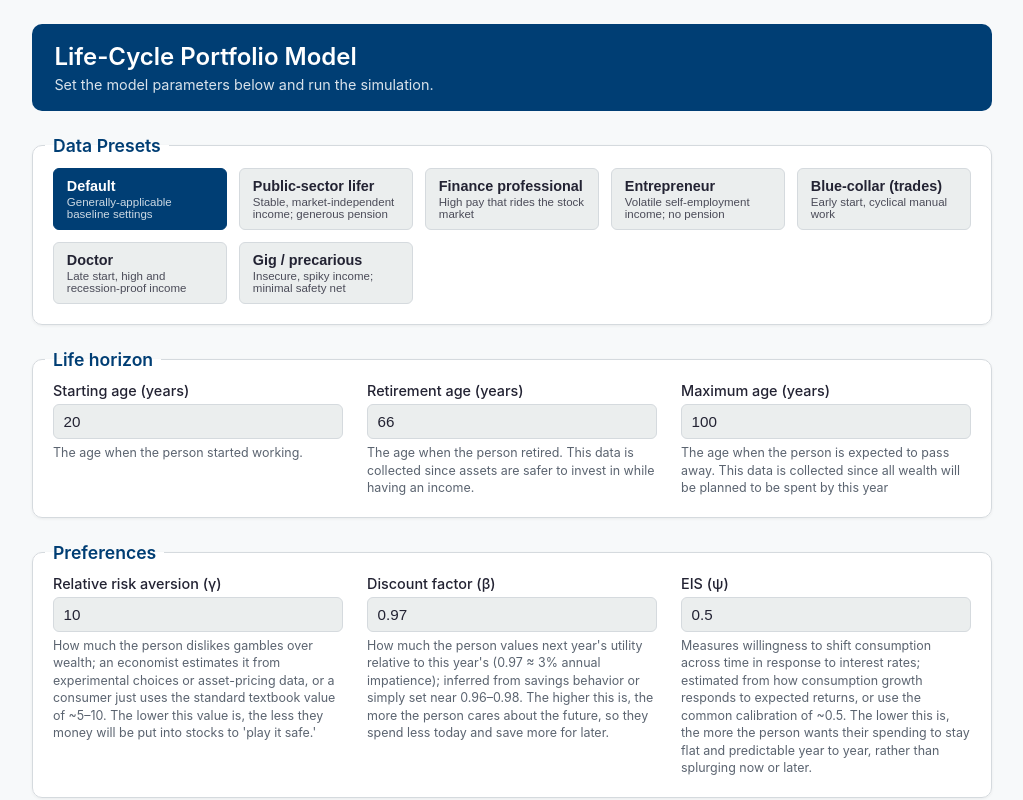
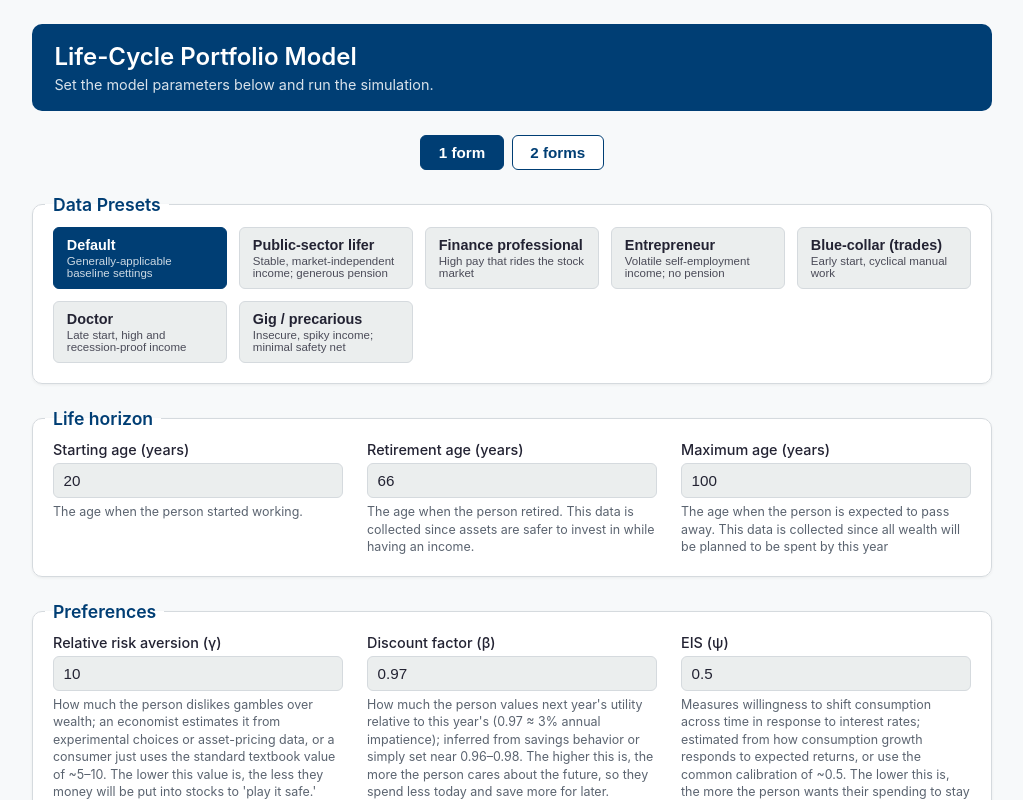
Before and after one commit to gmich1/Life-Cycle-Model-Website, a React (Create React App) app in the folder Real/frontend/: page / in a window 1280 px wide. Shown: the top 800 px of the page, without its empty margins (128-1151 px from the left). Built offline with nearby package versions, Linux system fonts and the light colour scheme.

Commit message:
feat: 1/2-instance toggle with side-by-side compare layout

```diff
--- a/Real/frontend/src/pages/Inputs.css
+++ b/Real/frontend/src/pages/Inputs.css
@@ -312,3 +312,66 @@
 .sim-panel--red  .panel-form   { grid-area: red-form; }
 .sim-panel--red  .panel-charts { grid-area: red-charts; }
 .sim-panel--red  .panel-table  { grid-area: red-table; }
+
+/* Instance toggle */
+.instance-toggle {
+  display: flex;
+  gap: 0.5rem;
+  justify-content: center;
+  margin: 0 0 1.5rem;
+}
+.toggle-pill {
+  padding: 0.5rem 1.1rem;
+  font-size: 0.95rem;
+  font-weight: 600;
+  color: var(--imperial-blue);
+  background: #fff;
+  border: 1px solid var(--imperial-blue);
+  border-radius: var(--radius-sm);
+  cursor: pointer;
+}
+.toggle-pill.active {
+  background: var(--imperial-blue);
+  color: #fff;
+}
+
+/* Hidden (retained) panel */
+.sim-panel--hidden { display: none; }
+
+/* Two-instance compare layout. The grid breaks out of the 960px column so
+   two forms fit; the two table areas span both columns (full-width, stacked). */
+.compare-grid--two {
+  width: 96vw;
+  position: relative;
+  left: 50%;
+  transform: translateX(-50%);
+  display: grid;
+  grid-template-columns: 1fr 1fr;
+  gap: 0 1.5rem;
+  grid-template-areas:
+    "blue-form   red-form"
+    "blue-charts red-charts"
+    "blue-table  blue-table"
+    "red-table   red-table";
+}
+/* Inside the compare grid the results must not do their single-mode 96vw
+   break-out; the grid areas control width instead. */
+.compare-grid--two .results {
+  width: auto;
+  left: auto;
+  transform: none;
+}
+
+/* Narrow screens: one column, band grouping preserved. */
+@media (max-width: 900px) {
+  .compare-grid--two {
+    grid-template-columns: 1fr;
+    grid-template-areas:
+      "blue-form"
+      "red-form"
+      "blue-charts"
+      "red-charts"
+      "blue-table"
+      "red-table";
+  }
+}
--- a/Real/frontend/src/pages/Inputs.js
+++ b/Real/frontend/src/pages/Inputs.js
@@ -1,15 +1,45 @@
-import React from 'react'
+import React, { useState } from 'react'
 import './Inputs.css'
 import SimulationPanel from './SimulationPanel'
 
 function Inputs() {
+  const [instances, setInstances] = useState(1)
+  const [redEverShown, setRedEverShown] = useState(false)
+
+  function setCount(n) {
+    setInstances(n)
+    if (n === 2) setRedEverShown(true)
+  }
+
+  const twoUp = instances === 2
+
   return (
     <div className="inputs-page">
       <div className="inputs-header">
         <h1>Life-Cycle Portfolio Model</h1>
         <p>Set the model parameters below and run the simulation.</p>
       </div>
-      <SimulationPanel variant="blue" />
+
+      <div className="instance-toggle" role="group" aria-label="Number of forms">
+        {[1, 2].map((n) => (
+          <button
+            key={n}
+            type="button"
+            className={`toggle-pill${instances === n ? ' active' : ''}`}
+            aria-pressed={instances === n}
+            onClick={() => setCount(n)}
+          >
+            {n === 1 ? '1 form' : '2 forms'}
+          </button>
+        ))}
+      </div>
+
+      <div className={`compare-grid${twoUp ? ' compare-grid--two' : ''}`}>
+        <SimulationPanel variant="blue" />
+        {(twoUp || redEverShown) && (
+          <SimulationPanel variant="red" hidden={!twoUp} />
+        )}
+      </div>
     </div>
   )
 }
--- a/Real/frontend/src/pages/SimulationPanel.js
+++ b/Real/frontend/src/pages/SimulationPanel.js
@@ -99,7 +99,7 @@ const PRESETS = [
     values: { tb: 20, tr: 68, rho: 13, delta: 0.95, psi: 0.4, smay: 0.35, smav: 0.11, corr_v: 0.20, ret_fac: 0.30 } },
 ]
 
-function SimulationPanel({ variant = 'blue' }) {
+function SimulationPanel({ variant = 'blue', hidden = false }) {
   const [result, setResult] = useState(null)
   const [charts, setCharts] = useState(null)
   const [startAge, setStartAge] = useState(20)
@@ -175,7 +175,7 @@ function SimulationPanel({ variant = 'blue' }) {
   }
 
   return (
-    <div className={`sim-panel sim-panel--${variant}`}>
+    <div className={`sim-panel sim-panel--${variant}${hidden ? ' sim-panel--hidden' : ''}`}>
       <div className="panel-form">
         <fieldset className="field-group">
           <legend>Data Presets</legend>
```
Also changed, not shown: 1 other file (tests, documents, lock files or other folders).
